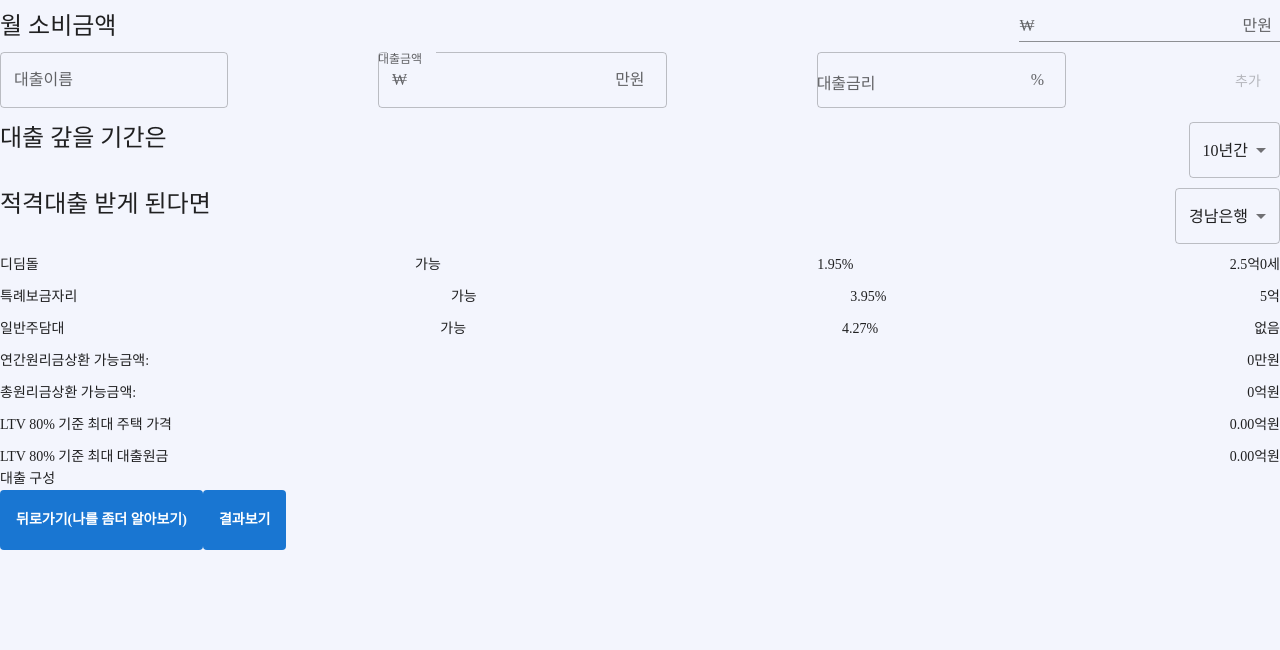
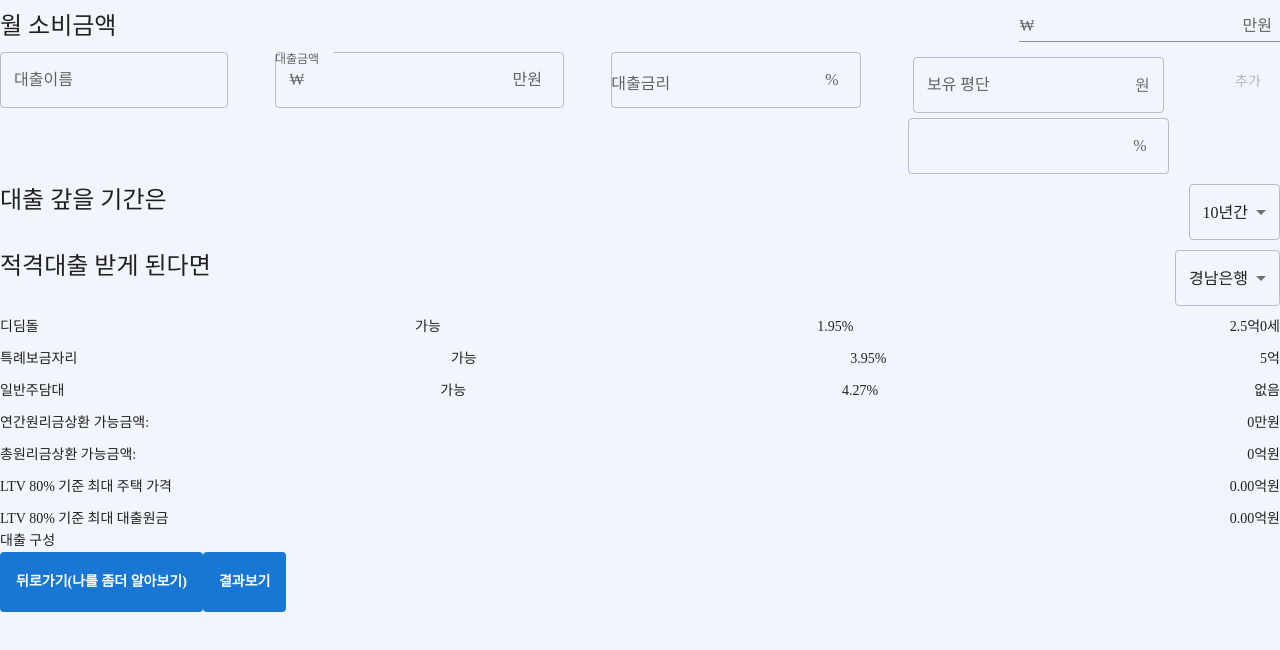
Before and after one commit to Bongbooski/jolbooNextJs, a Next.js app: page /soulGatheringCalculator/knowingSpending in a window 1280 px wide. Shown: the top 650 px of the page. Built offline with nearby package versions, Linux system fonts and the light colour scheme; a web font is replaced by a local one.

Commit message:
유틸함수 추가 및 기대출 컴포넌트 적용중

```diff
--- a/components/LoanInput.tsx
+++ b/components/LoanInput.tsx
@@ -1,32 +1,21 @@
-import { useState } from "react";
-import Seo from "./Seo";
-import { GetServerSideProps, InferGetServerSidePropsType } from "next";
-import Link from "next/link";
-import { useRouter } from "next/router";
+import React, { useState } from "react";
 import {
-  FormControlLabel,
   FormControl,
-  Typography,
   TextField,
   Box,
-  RadioGroup,
-  Radio,
-  Switch,
   InputLabel,
-  Input,
   InputAdornment,
   Button,
   OutlinedInput,
 } from "@mui/material";
-import { Dayjs } from "dayjs";
-import { AdapterDayjs } from "@mui/x-date-pickers/AdapterDayjs";
-import { LocalizationProvider } from "@mui/x-date-pickers/LocalizationProvider";
-import { DatePicker } from "@mui/x-date-pickers/DatePicker";
+import { getNumericString, getCommaString } from '../utils/CommonUtils';
+import { NumericFormat } from 'react-number-format';
 
 export interface Loan {
   name: string;
   amount: string;
   interest: string;
+  // TODO: 상환방식, 전체 기간, 남은 개월수
 }
 
 export interface LoanInputProps {
@@ -40,35 +29,39 @@ const LoanInput = (props: LoanInputProps) => {
     name: "",
     interest: "",
   });
-  const [newLoanName, setNewLoanName] = useState<string>();
-  const [newLoanAmount, setNewLoanAmount] = useState<string>();
-  const [newLoanInterest, setNewLoanInterest] = useState<string>();
 
   const handleChangeNewLoanName = (
     event: React.ChangeEvent<HTMLInputElement>
   ) => {
     setNewLoan({ ...newLoan, name: event.target.value });
-    // setNewLoanName(event.target.value);
   };
 
   const handleChangeNewLoanAmount = (
     event: React.ChangeEvent<HTMLInputElement>
   ) => {
-    // setNewLoanAmount(event.target.value);
-    setNewLoan({ ...newLoan, amount: event.target.value });
+    const numericString = getNumericString(event.target.value)
+    if (numericString !== "") {
+      setNewLoan({ ...newLoan, amount: numericString });
+    }
   };
 
   const handleChangeNewLoanInterest = (
     event: React.ChangeEvent<HTMLInputElement>
   ) => {
-    // setNewLoanInterest(event.target.value);
-    setNewLoan({ ...newLoan, interest: event.target.value });
+    const numericString = getNumericString(event.target.value)
+    if (numericString !== "") {
+      setNewLoan({ ...newLoan, interest: numericString });
+    }
   };
 
   const wrapperBoxCss = {
     display: "flex",
     justifyContent: "space-between",
     paddingTop: "10px",
+  };
+
+  const onDeleteLoan = (index: number) => {
+    props.setLoanList(props.loanList.filter((loan, i) => i !== index));
   };
 
   const onLoanUpdate = (index: number, key: string, value: string) => {
@@ -78,18 +71,23 @@ const LoanInput = (props: LoanInputProps) => {
           i === index ? { ...loan, name: value } : loan
         )
       );
-    } else if (key === "amount") {
+    }
+
+    const numericString = getNumericString(value)
+    if (numericString !== "") {
+      if (key === "amount") {
         props.setLoanList(
           props.loanList.map((loan, i) =>
-          i === index ? { ...loan, amount: value } : loan
+            i === index ? { ...loan, amount: numericString } : loan
           )
         );
       } else if (key === "interest") {
         props.setLoanList(
           props.loanList.map((loan, i) =>
-          i === index ? { ...loan, interest: value } : loan
+            i === index ? { ...loan, interest: numericString } : loan
           )
         );
+      }
     }
   };
 
@@ -112,6 +110,7 @@ const LoanInput = (props: LoanInputProps) => {
                     id="monthly-spending"
                     value={loan.name}
                     onChange={(event: React.ChangeEvent<HTMLInputElement>) => {
+                      console.log("triggered")
                       onLoanUpdate(index, "name", event.target.value);
                     }}
                     label="대출이름"
@@ -130,7 +129,7 @@ const LoanInput = (props: LoanInputProps) => {
                       <InputAdornment position="start">만원</InputAdornment>
                     }
                     label="Amount"
-                    value={loan.amount}
+                    value={getCommaString(loan.amount)}
                     onChange={(event: React.ChangeEvent<HTMLInputElement>) => {
                       onLoanUpdate(index, "amount", event.target.value);
                     }}
@@ -146,13 +145,13 @@ const LoanInput = (props: LoanInputProps) => {
                       <InputAdornment position="start">%</InputAdornment>
                     }
                     label="Amount"
-                    value={loan.interest}
+                    value={getCommaString(loan.interest)}
                     onChange={(event: React.ChangeEvent<HTMLInputElement>) => {
                       onLoanUpdate(index, "interest", event.target.value);
                     }}
                   />
                 </FormControl>
-                <Button variant="text">삭제</Button>
+                <Button variant="text" onClick={() => { onDeleteLoan(index) }}>삭제</Button>
               </Box>
             );
           })}
@@ -179,7 +178,7 @@ const LoanInput = (props: LoanInputProps) => {
                 <InputAdornment position="start">만원</InputAdornment>
               }
               label="Amount"
-              value={newLoan.amount}
+              value={getCommaString(newLoan.amount)}
               onChange={handleChangeNewLoanAmount}
             />
           </FormControl>
@@ -191,10 +190,47 @@ const LoanInput = (props: LoanInputProps) => {
               id="outlined-adornment-amount"
               endAdornment={<InputAdornment position="start">%</InputAdornment>}
               label="Amount"
-              value={newLoan.interest}
+              value={getCommaString(newLoan.interest)}
               onChange={handleChangeNewLoanInterest}
             />
           </FormControl>
+          <FormControl variant="standard">
+            {/* <InputLabel htmlFor="outlined-adornment-amount">
+              reactNumberFormat
+            </InputLabel> */}
+            <NumericFormat
+              label="보유 평단"
+              customInput={TextField}
+              style={{ margin: "5px" }}
+              thousandSeparator={true}
+              type="text"
+              decimalSeparator="."
+              InputProps={{
+                endAdornment: (
+                  <InputAdornment position="end">
+                    <div className="text-primary fw-700">원</div>
+                  </InputAdornment>
+                )
+              }}
+              onValueChange={
+                (values: any) => {
+                  const { formattedValue, value } = values;
+                  console.log(value);
+                  // setAvg(value);
+                }
+              }
+            />
+            <OutlinedInput
+              id="outlined-adornment-amount"
+              endAdornment={<InputAdornment position="start">%</InputAdornment>}
+              label="Amount"
+              value={getCommaString(newLoan.interest)}
+              onChange={handleChangeNewLoanInterest}
+            />
+          </FormControl>
+
+
+
           <Button
             disabled={
               newLoan.amount && newLoan.name && newLoan.interest ? false : true
--- a/utils/CommonUtils.ts
+++ b/utils/CommonUtils.ts
@@ -1,4 +1,13 @@
 import { HousePriceLitmitation, PaymentType } from "../constants/Common";
+
+export const getNumericString = (value: string) => {
+  let check =  /(^\d+$)|(^\d{1,}.\d{0,2}$)/;
+  const withoutCommaString = value.replaceAll(',', "");
+  if (check.test(withoutCommaString)) {
+    return withoutCommaString;
+  }
+  return "";
+}
 
 export const getDidimdolHousePriceLimit = (isNewCouple: boolean, isMarried: boolean, isHavingKids: boolean, kidsCount: number, internationalAge: number) => {
   if (isNewCouple || (isMarried && isHavingKids && kidsCount >= 2)) {
```
Also changed, not shown: 1 other file (tests, documents, lock files or other folders). Lines whose indentation alone changed are shown as unchanged.
